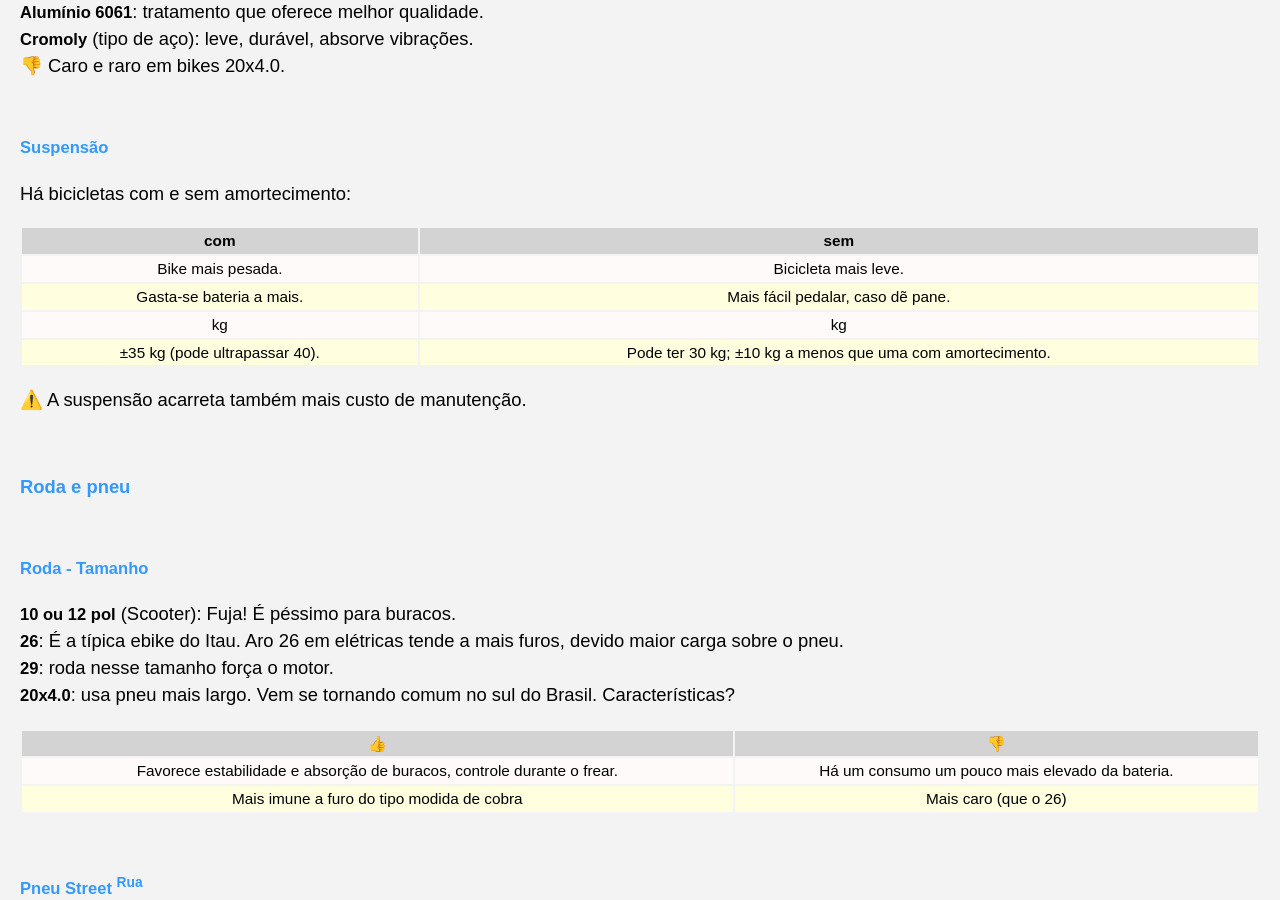
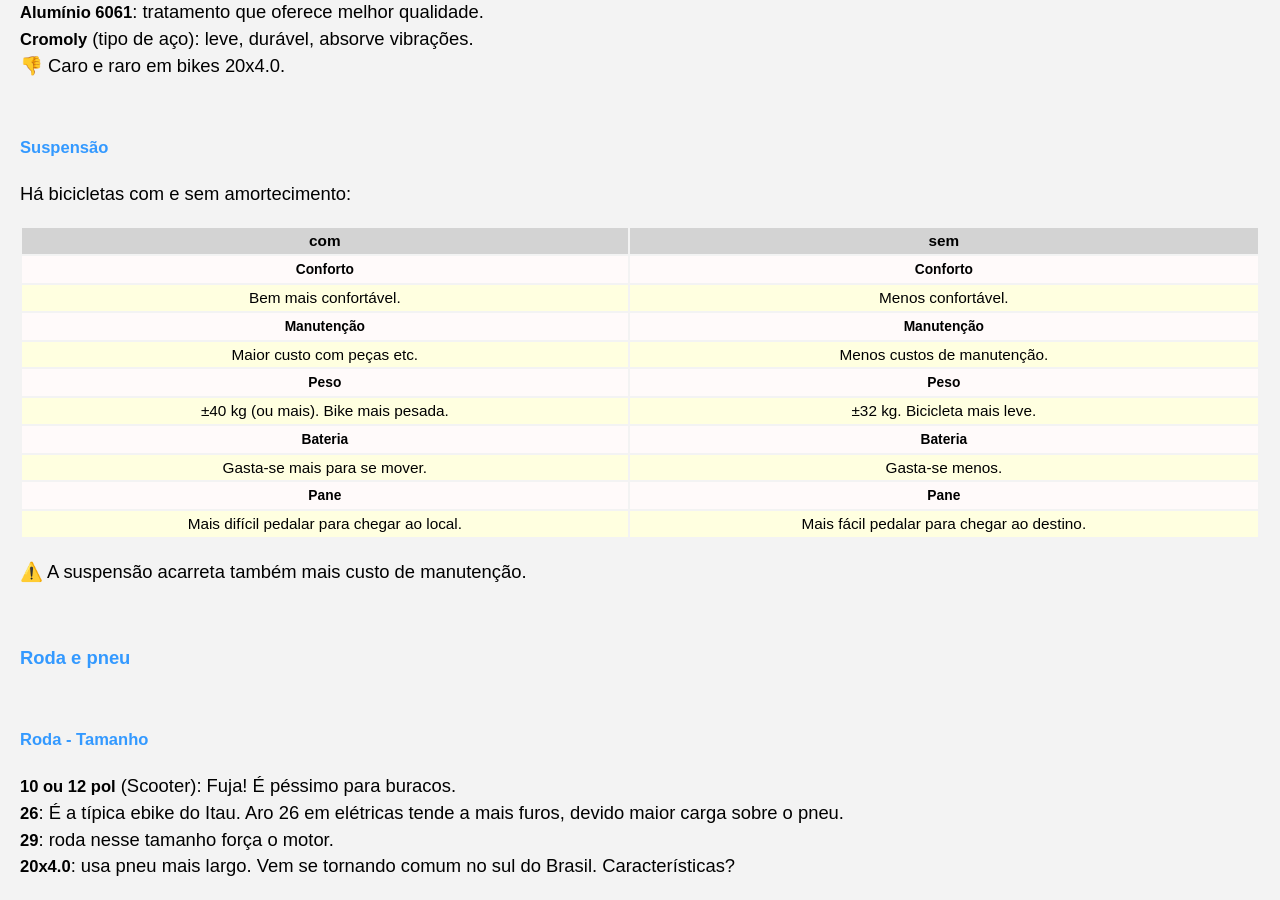
Before and after one commit to Joesynth/joesynth.github.io, a Jekyll site: the page built from _posts/2021-01-01-uberizacao-bikes.md, in a window 1280 px wide and 900 px high, scrolled down 7031 px. Built offline with Jekyll 4.4.1, drawn with Linux system fonts in a browser that asks for light colours; some of the changed text lies outside the part shown.

Commit message:
fsdf
fds

```diff
--- a/_posts/2021-01-01-uberizacao-bikes.md
+++ b/_posts/2021-01-01-uberizacao-bikes.md
@@ -247,10 +247,16 @@ Há bicicletas com e sem amortecimento:
 
 |com | sem|
 |:---:|:---:|
-|Bike mais pesada.| Bicicleta mais leve.|
-|Gasta-se bateria a mais.| Mais fácil pedalar, caso dẽ pane.|
-|kg| kg|
-|±35 kg (pode ultrapassar 40). | Pode ter 30 kg; ±10 kg a menos que uma com amortecimento.|
+|**Conforto**|**Conforto**|
+|Bem mais confortável. | Menos confortável. |
+|**Manutenção**|**Manutenção**|
+|Maior custo com peças etc.| Menos custos de manutenção.|
+|**Peso**| **Peso**|
+|±40 kg (ou mais). Bike mais pesada. | ±32 kg. Bicicleta mais leve.|
+|**Bateria**|**Bateria**|
+|Gasta-se mais para se mover.| Gasta-se menos.|
+|**Pane**|**Pane**|
+|Mais difícil pedalar para chegar ao local.| Mais fácil pedalar para chegar ao destino.|
 
 ⚠️ A suspensão acarreta também mais custo de manutenção.
 
@@ -394,9 +400,10 @@ A finalidade importa muito. Muito! Note que os critérios de escolha da uma ebik
 |**Foco**|**Foco**|
 | Mobilidade; lazer. | Ferramenta de trabalho, ambiente crítico. |
 |**Ex. de uso**|**Ex. de uso**|
-|Ir/vir do trabalho, escola; passeio no condomínio, subir uma ladeira para casa. | Entregas de 99 Food, farmácias...).|
+|Ir/vir do trabalho, escola; passeio no condomínio, subir uma ladeira para casa. | Entregas de 99 Food, farmácias...|
 |**Experiência**|**Experiência**|
-|Conforto ao pilotar (suspensão, material banco...); praticidade, sensação de liberdade... | Necessidade. Eficiência (mais entregas, menos esforço), confiabilidade (poder contar com a bike), segurança (do trabalho ser viável), harmonia financeira. |
+|Conforto ao pilotar (suspensão, material banco...); praticidade, sensação de liberdade... | Necessidade. Eficiência (mais entregas, menos esforço), confiabilidade (bike funciona sempre). Custos: tranquilidade (menos gastos inesperados, por ex., manutenção de suspensão desnecessária), segurança (do trabalho ser viável; ), harmonia ou controle financeiro (dos custos e da renda, prever gastos do trabalho).
+  |
 |**Valores**| **Valores**|
 | Liberdade, estética, prazer de uso, garantia confiável.  | Robustez, durabilidade, resistênca, estrutura resistente, baixo custo (operacional, manutenção). |
 |**Liberdade para manutenção**| **Liberdade para manutenção**|
```
